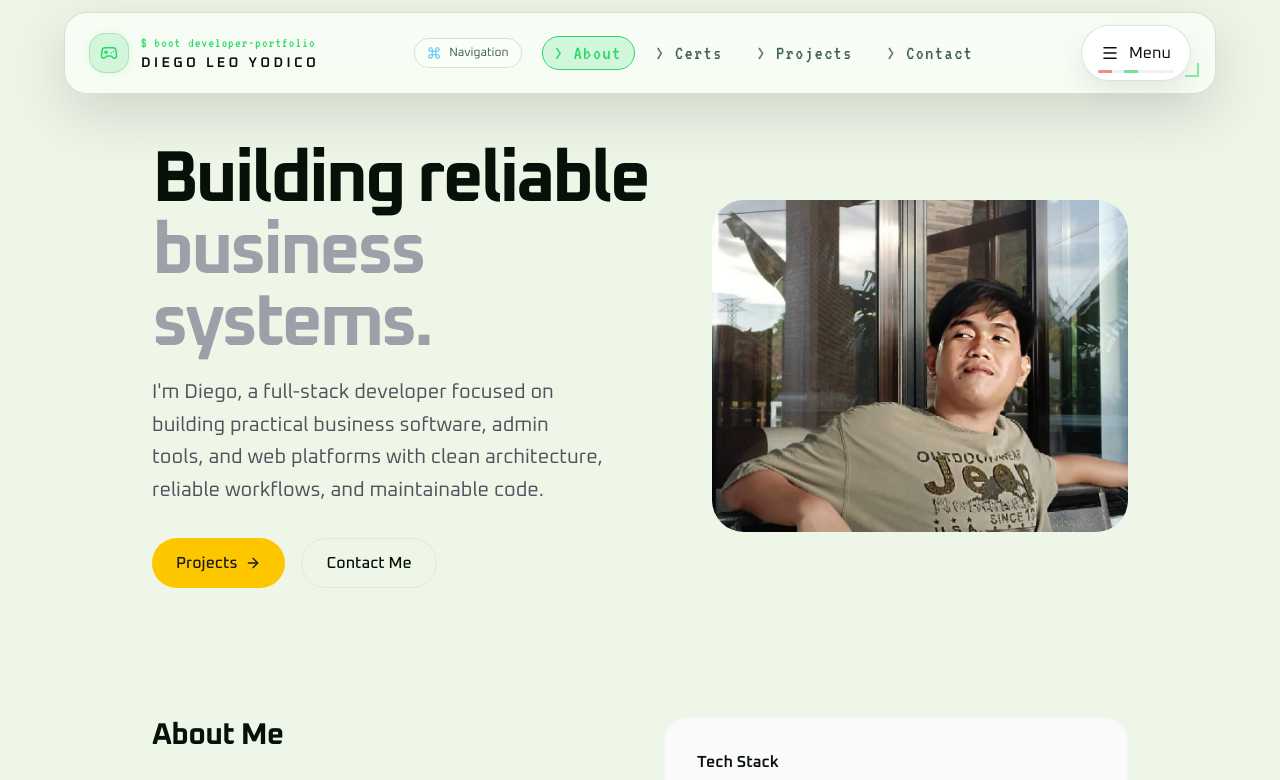
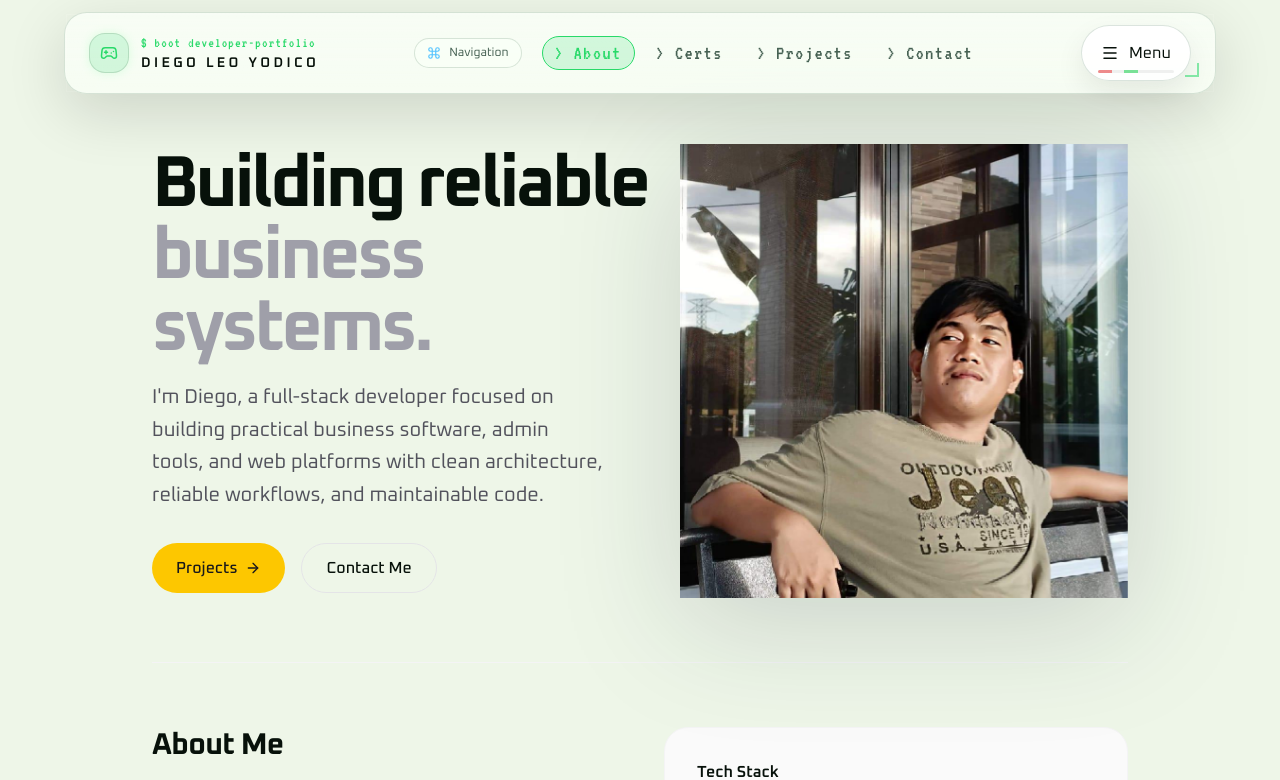
Before and after one commit to futapete/Diego, a Next.js app: page / in a window 1280 px wide. Shown: the top 780 px of the page. Built offline with nearby package versions, Linux system fonts and the light colour scheme.

Commit message:
Animate hero portrait

```diff
--- a/app/page.tsx
+++ b/app/page.tsx
@@ -82,14 +82,14 @@ export default function Home() {
               </a>
             </div>
           </div>
-          <div className="relative w-full max-w-sm md:max-w-[26rem] aspect-[5/4] shrink-0 overflow-hidden rounded-[2rem]">
-            <div className="absolute inset-0 bg-gradient-to-t from-black/12 via-transparent to-white/10 pointer-events-none z-10" />
+          <div className="group w-full max-w-sm md:max-w-[28rem] shrink-0">
             <Image
               src="/me.jpg"
               alt="Diego"
-              fill
-              sizes="(max-width: 768px) 100vw, 26rem"
-              className="object-cover object-center"
+              width={900}
+              height={900}
+              sizes="(max-width: 768px) 100vw, 28rem"
+              className="h-auto w-full object-contain drop-shadow-[0_24px_60px_rgba(15,23,42,0.16)] transition-transform duration-500 ease-out will-change-transform group-hover:-translate-y-2 group-hover:scale-[1.03] group-hover:rotate-[-1.5deg]"
               priority
             />
           </div>
```
